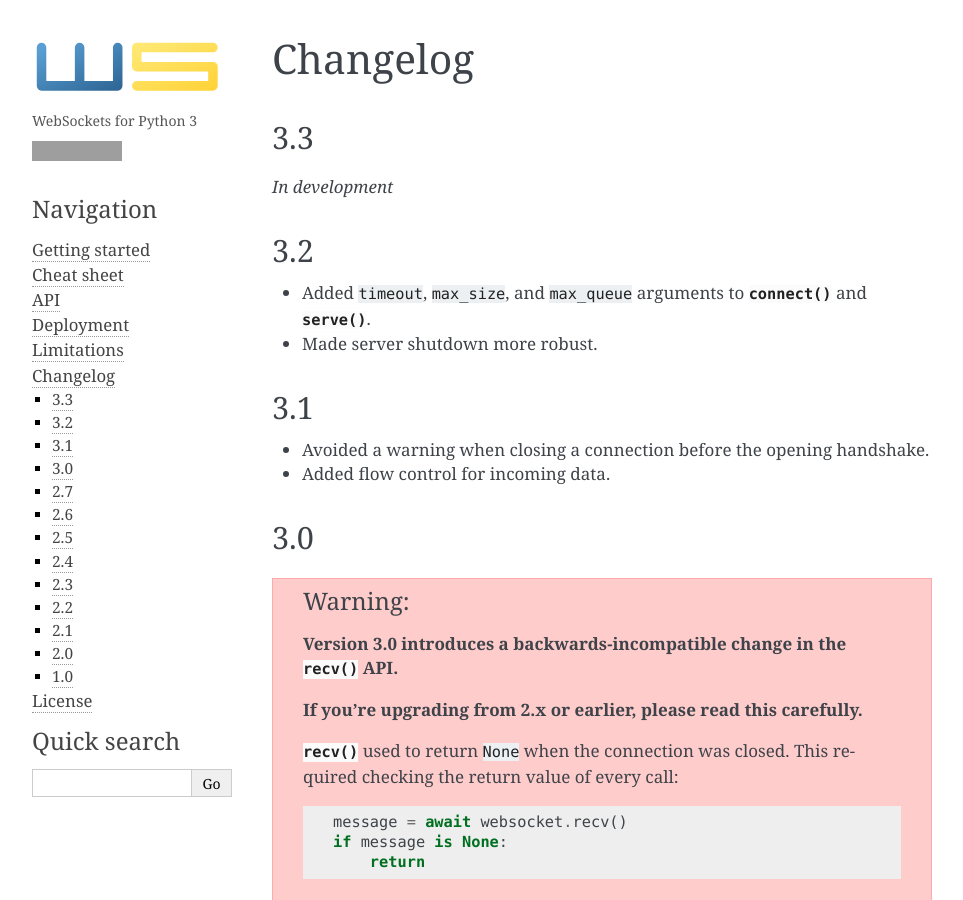
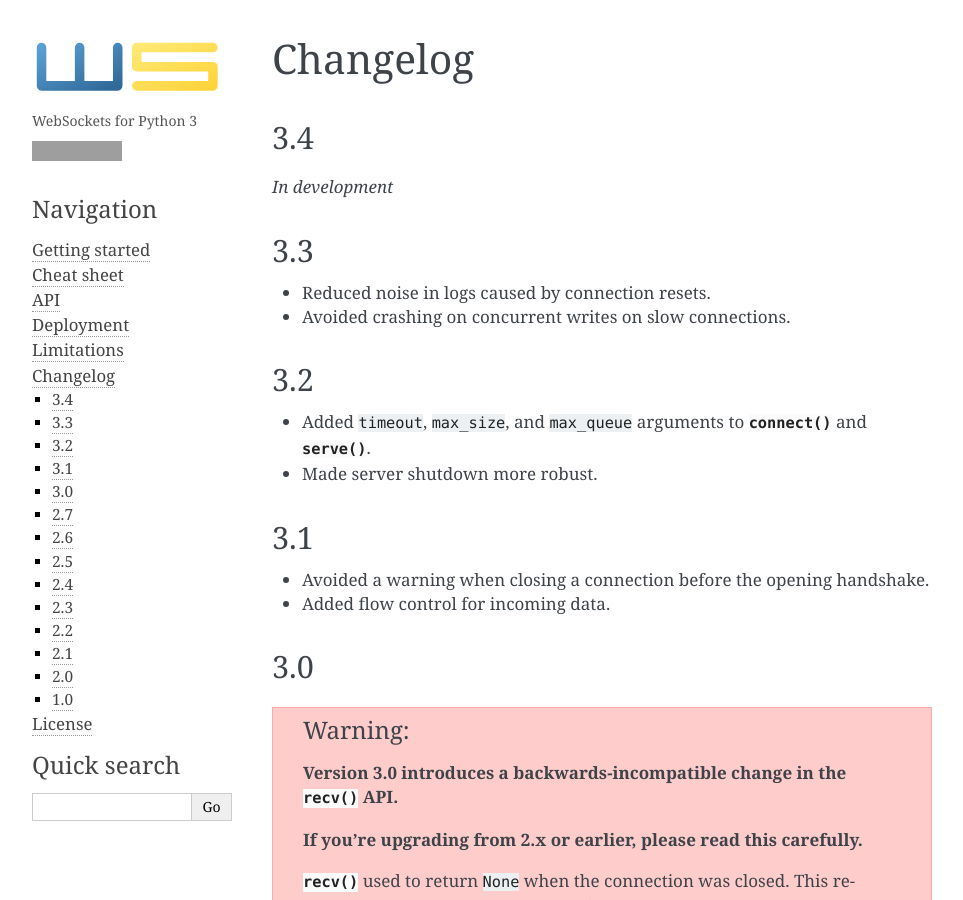
Before and after one commit to python-websockets/websockets, a Sphinx documentation site: the page built from docs/changelog.rst, in a window 1280 px wide and 900 px high. Shown: the whole window, without its empty margins (148-1111 px from the left). Built offline with Sphinx 7.4.7, drawn with Linux system fonts in a browser that asks for light colours; grey boxes are pictures that could not be loaded.

Commit message:
Add changelog and bump version number.

```diff
--- a/docs/changelog.rst
+++ b/docs/changelog.rst
@@ -1,10 +1,17 @@
 Changelog
 ---------
+
+3.4
+...
+
+*In development*
 
 3.3
 ...
 
-*In development*
+* Reduced noise in logs caused by connection resets.
+
+* Avoided crashing on concurrent writes on slow connections.
 
 3.2
 ...
--- a/docs/conf.py
+++ b/docs/conf.py
@@ -48,9 +48,9 @@
 # built documents.
 #
 # The short X.Y version.
-version = '3.2'
+version = '3.3'
 # The full version, including alpha/beta/rc tags.
-release = '3.2'
+release = '3.3'
 
 # The language for content autogenerated by Sphinx. Refer to documentation
 # for a list of supported languages.
--- a/websockets/version.py
+++ b/websockets/version.py
@@ -1 +1 @@
-version = '3.2'
+version = '3.3'
```
